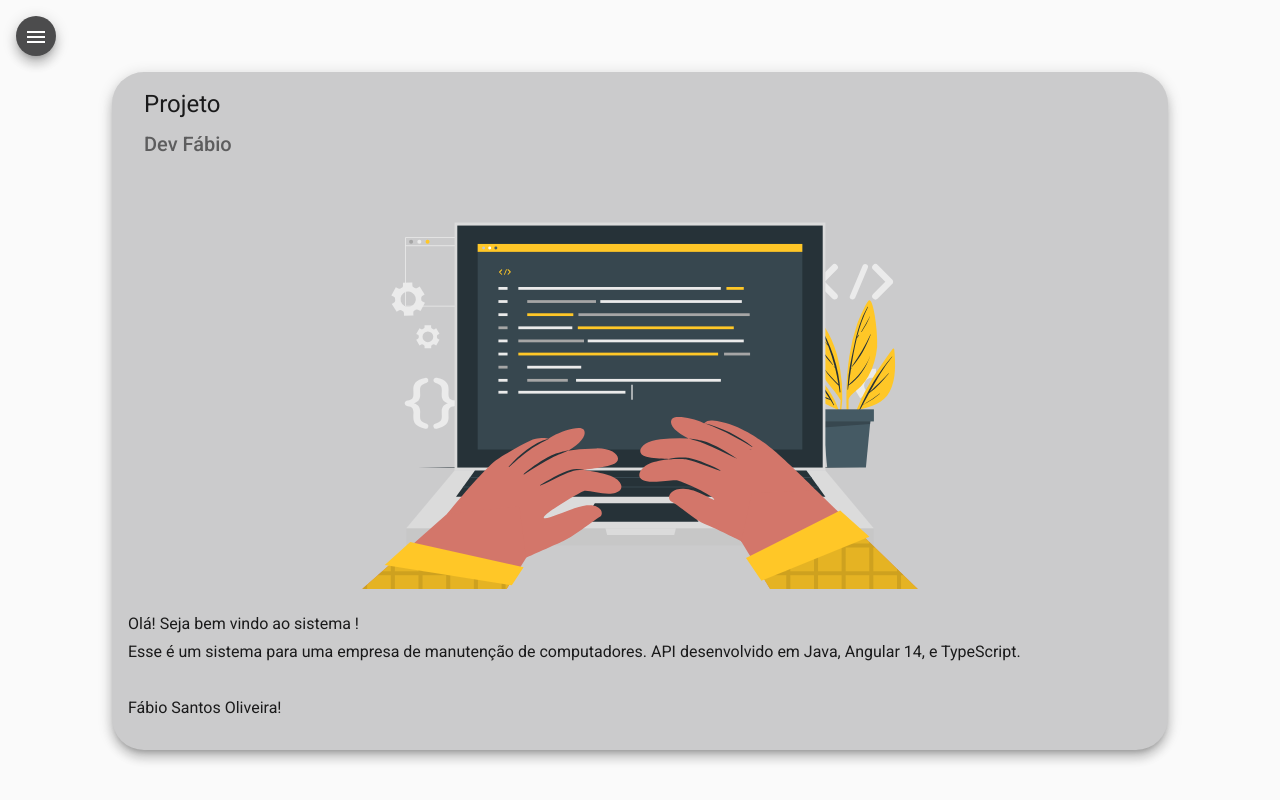
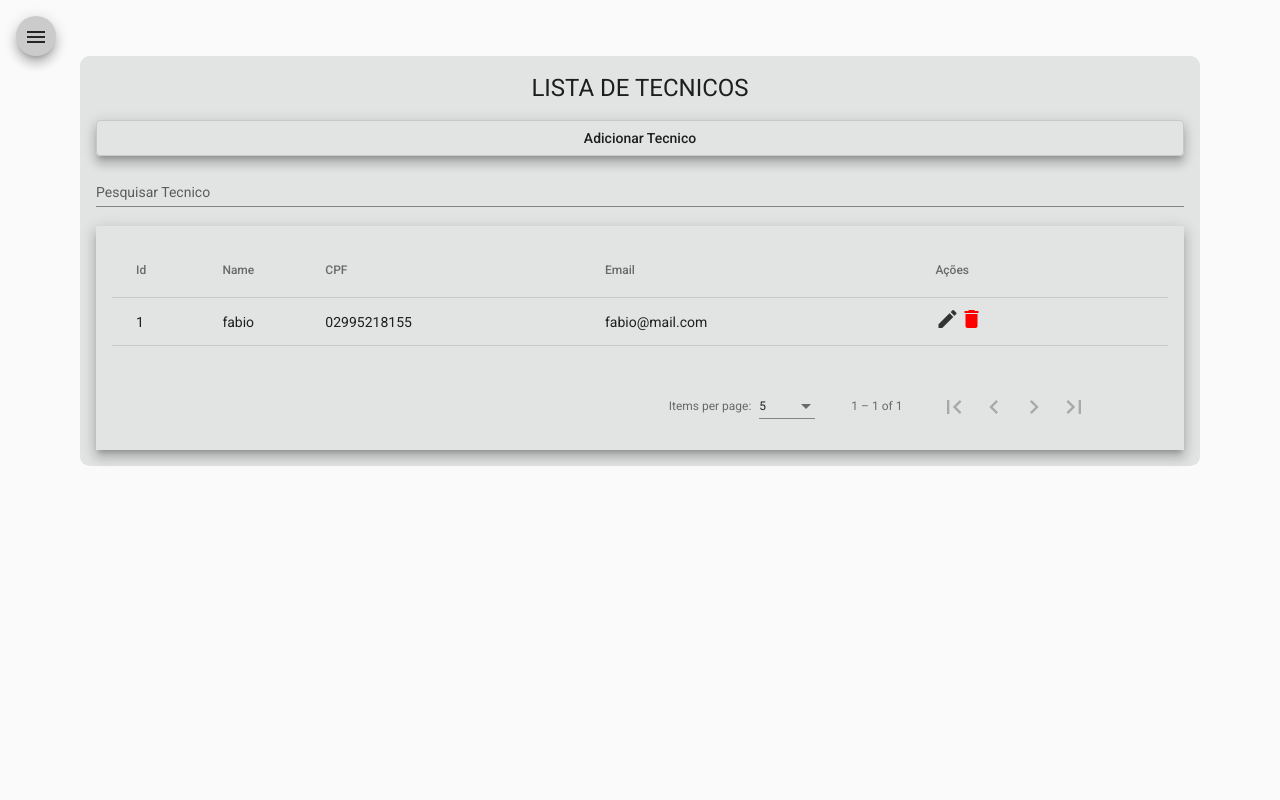
Before and after one commit to fabiooliveirajjd/Projeto-Servico-Front, an Angular app: page /tecnicos in a window 1280 px wide. Before the commit this address led to /home. Built offline with nearby package versions, Linux system fonts and the light colour scheme.

Commit message:
Componente tecnico-create criado

```diff
--- a/src/app/app.module.ts
+++ b/src/app/app.module.ts
@@ -23,6 +23,7 @@ import { AppComponent } from './app.component';
 import { NavComponent } from './components/nav/nav.component';
 import { HomeComponent } from './components/home/home.component';
 import { TecnicoListComponent } from './components/tecnico/tecnico-list/tecnico-list.component';
+import { TecnicoCreateComponent } from './components/tecnico/tecnico-create/tecnico-create.component';
 
 
 @NgModule({
@@ -30,7 +31,8 @@ import { TecnicoListComponent } from './components/tecnico/tecnico-list/tecnico-
     AppComponent,
     NavComponent,
     HomeComponent,
-    TecnicoListComponent
+    TecnicoListComponent,
+    TecnicoCreateComponent
   ],
   imports: [
     BrowserModule,
--- a/src/app/components/nav/nav.component.css
+++ b/src/app/components/nav/nav.component.css
@@ -4,7 +4,7 @@
 .sidenav{
     width: 13rem;
     color: white;
-    background-color: rgb(76, 76, 77);
+    background-color: rgb(203, 203, 204);
 
 }
 img{
@@ -13,7 +13,7 @@ img{
 }
 
 .sidenav a {
-    color: white;
+    color: rgb(37, 37, 37);
 }
 .sidenav a {
     margin-right: .6rem;
@@ -21,6 +21,6 @@ img{
 
 .menu{
     margin: 1rem 0 0 1rem;
-    color: white;
-    background-color: rgb(76, 76, 77);
+    color: rgb(37, 37, 37);
+    background-color: rgb(203, 203, 204);
 }
--- a/src/app/components/nav/nav.component.ts
+++ b/src/app/components/nav/nav.component.ts
@@ -11,7 +11,7 @@ export class NavComponent implements OnInit {
   constructor(private router: Router) { }
 
   ngOnInit(): void {
-    this.router.navigate(['home'])
+    this.router.navigate(['tecnicos'])
   }
 
 }
--- /dev/null
+++ b/src/app/components/tecnico/tecnico-create/tecnico-create.component.html
@@ -0,0 +1 @@
+<p>tecnico-create works!</p>
--- /dev/null
+++ b/src/app/components/tecnico/tecnico-create/tecnico-create.component.ts
@@ -0,0 +1,15 @@
+import { Component, OnInit } from '@angular/core';
+
+@Component({
+  selector: 'app-tecnico-create',
+  templateUrl: './tecnico-create.component.html',
+  styleUrls: ['./tecnico-create.component.css']
+})
+export class TecnicoCreateComponent implements OnInit {
+
+  constructor() { }
+
+  ngOnInit(): void {
+  }
+
+}
--- a/src/app/components/tecnico/tecnico-list/tecnico-list.component.css
+++ b/src/app/components/tecnico/tecnico-list/tecnico-list.component.css
@@ -0,0 +1,49 @@
+.container{
+  width: 85%;
+  margin: auto;
+  background-color: rgb(226, 228, 228);
+  padding: 1rem;
+  border-radius: .6rem;
+}
+
+.container1{
+  width: 100%;
+  margin: auto;
+  background-color: rgb(226, 228, 228);
+  padding: 1rem;
+  border-radius: .6rem;
+}
+
+
+table {
+    width: 100%;
+
+  }
+
+  .mat-form-field {
+    width: 100%;
+  }
+
+  button{
+    width: 100%;
+
+  }
+  h1, p{
+    width: 100%;
+    text-align: center;
+    margin-bottom: 2 rem;
+    border-radius: 2rem;
+  }
+
+ p {
+  margin-top: 4rem;
+  opacity: .5;
+}
+
+.edit {
+  color: rgb(50, 51, 51);
+}
+
+.delete {
+  color: red;
+}
--- a/src/app/components/tecnico/tecnico-list/tecnico-list.component.html
+++ b/src/app/components/tecnico/tecnico-list/tecnico-list.component.html
@@ -1 +1,57 @@
-<p>tecnico-list works!</p>
+<div class="container">
+    <h1 >LISTA DE TECNICOS</h1>
+    <button routerLink="create" class="mat-elevation-z8 "
+     mat-stroked-button >Adicionar Tecnico</button>
+
+    <mat-form-field appearance="standard">
+      <mat-label>Pesquisar Tecnico</mat-label>
+      <input matInput (keyup)="applyFilter($event)" placeholder="Digite o nome do Técnico" #input>
+    </mat-form-field>
+    <div class="mat-elevation-z8">
+
+      <table  class="container1" mat-table [dataSource]="dataSource">
+
+        <ng-container matColumnDef="position">
+          <th mat-header-cell *matHeaderCellDef> Id </th>
+          <td mat-cell *matCellDef="let element"> {{element.id}} </td>
+        </ng-container>
+
+        <ng-container matColumnDef="name">
+          <th mat-header-cell *matHeaderCellDef> Name </th>
+          <td mat-cell *matCellDef="let element"> {{element.nome}} </td>
+        </ng-container>
+
+        <ng-container matColumnDef="weight">
+          <th mat-header-cell *matHeaderCellDef> CPF </th>
+          <td mat-cell *matCellDef="let element"> {{element.cpf}} </td>
+        </ng-container>
+
+        <ng-container matColumnDef="symbol">
+          <th mat-header-cell *matHeaderCellDef> Email </th>
+          <td mat-cell *matCellDef="let element"> {{element.email}} </td>
+        </ng-container>
+
+        <ng-container matColumnDef="acoes">
+          <th mat-header-cell *matHeaderCellDef> Ações </th>
+          <td mat-cell *matCellDef="let element">
+            <a routerLink="update/{{ element.id }}">
+            <i class="material-icons edit">edit</i>
+         </a>
+         <a routerLink="delete/{{ element.id }}">
+            <i class="material-icons delete">delete</i>
+         </a>
+      </td>
+        </ng-container>
+
+        <tr mat-header-row *matHeaderRowDef="displayedColumns"></tr>
+        <tr mat-row *matRowDef="let row; columns: displayedColumns;"></tr>
+      </table>
+
+      <mat-paginator  class="container" [pageSizeOptions]="[5, 10, 20]"
+                     showFirstLastButtons
+                     >
+      </mat-paginator>
+
+    </div>
+
+  </div>
--- a/src/app/components/tecnico/tecnico-list/tecnico-list.component.ts
+++ b/src/app/components/tecnico/tecnico-list/tecnico-list.component.ts
@@ -1,4 +1,8 @@
-import { Component, OnInit } from '@angular/core';
+import { Component, OnInit, ViewChild } from '@angular/core';
+import { MatPaginator } from '@angular/material/paginator';
+import { MatTableDataSource } from '@angular/material/table';
+
+import { Tecnico } from './../../../models/tecnicos';
 
 @Component({
   selector: 'app-tecnico-list',
@@ -7,9 +11,35 @@ import { Component, OnInit } from '@angular/core';
 })
 export class TecnicoListComponent implements OnInit {
 
+  ELEMENT_DATA: Tecnico[] = [
+    {
+      id: '1',
+      nome: 'fabio',
+      cpf: '02995218155',
+      email: 'fabio@mail.com',
+      senha: '123',
+      dataCriacao: '19/11/2022',
+    }
+  ]
+
+  displayedColumns: string[] = ['position', 'name', 'weight', 'symbol', 'acoes'];
+  dataSource = new MatTableDataSource<Tecnico>(this.ELEMENT_DATA);
+
+
   constructor() { }
 
   ngOnInit(): void {
   }
 
+  @ViewChild (MatPaginator) paginator: MatPaginator;
+
+  ngAfterViewInit() {
+    this.dataSource.paginator = this.paginator;
+  }
+
+  applyFilter(event: Event) {
+    const filterValue = (event.target as HTMLInputElement).value;
+    this.dataSource.filter = filterValue.trim().toLowerCase();
+  }
+
 }
--- /dev/null
+++ b/src/app/models/tecnicos.ts
@@ -0,0 +1,10 @@
+export interface Tecnico{
+
+    id?: any;
+    nome: string;
+    cpf: string;
+    email: string;
+    senha: string;
+    dataCriacao: any;
+
+}
```
Also changed, not shown: src/app/components/tecnico/tecnico-create/tecnico-create.component.css (added).
